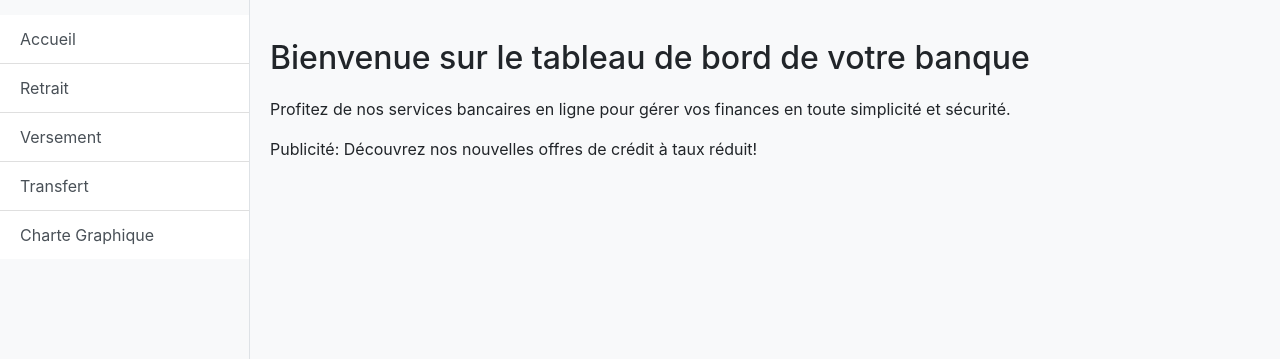
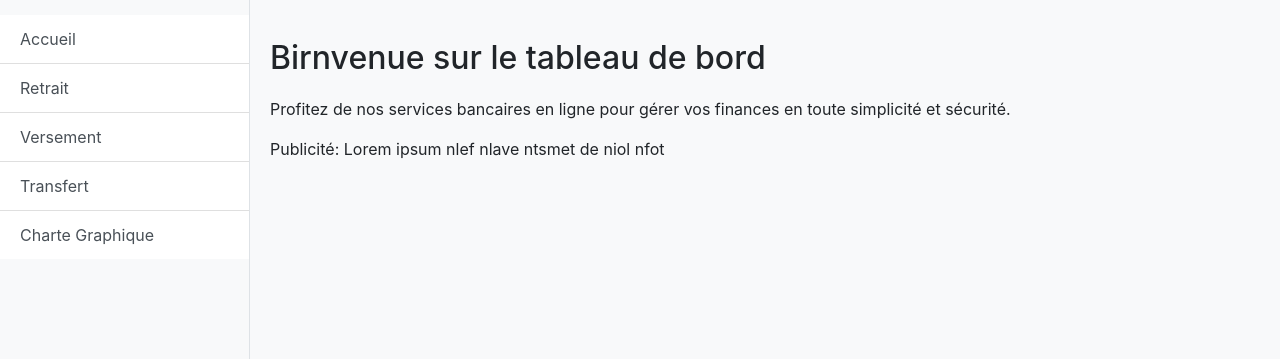
Before and after one commit to Erickael/yes, a PHP site: page /dashboard in a window 1280 px wide. Shown: the part 61-420 px from the top of the page. Run offline with PHP 8.4, Linux system fonts and the light colour scheme.

Commit message:
Update dashboard.php

```diff
--- a/views/dashboard.php
+++ b/views/dashboard.php
@@ -1,5 +1,5 @@
 <div id="dashboard" class="pt-4">
-    <h2>Bienvenue sur le tableau de bord de votre banque</h2>
+    <h2>Birnvenue sur le tableau de bord</h2>
     <p>Profitez de nos services bancaires en ligne pour gérer vos finances en toute simplicité et sécurité.</p>
-    <p>Publicité: Découvrez nos nouvelles offres de crédit à taux réduit!</p>
+    <p>Publicité: Lorem ipsum nlef nlave ntsmet de niol nfot</p>
 </div>
```
